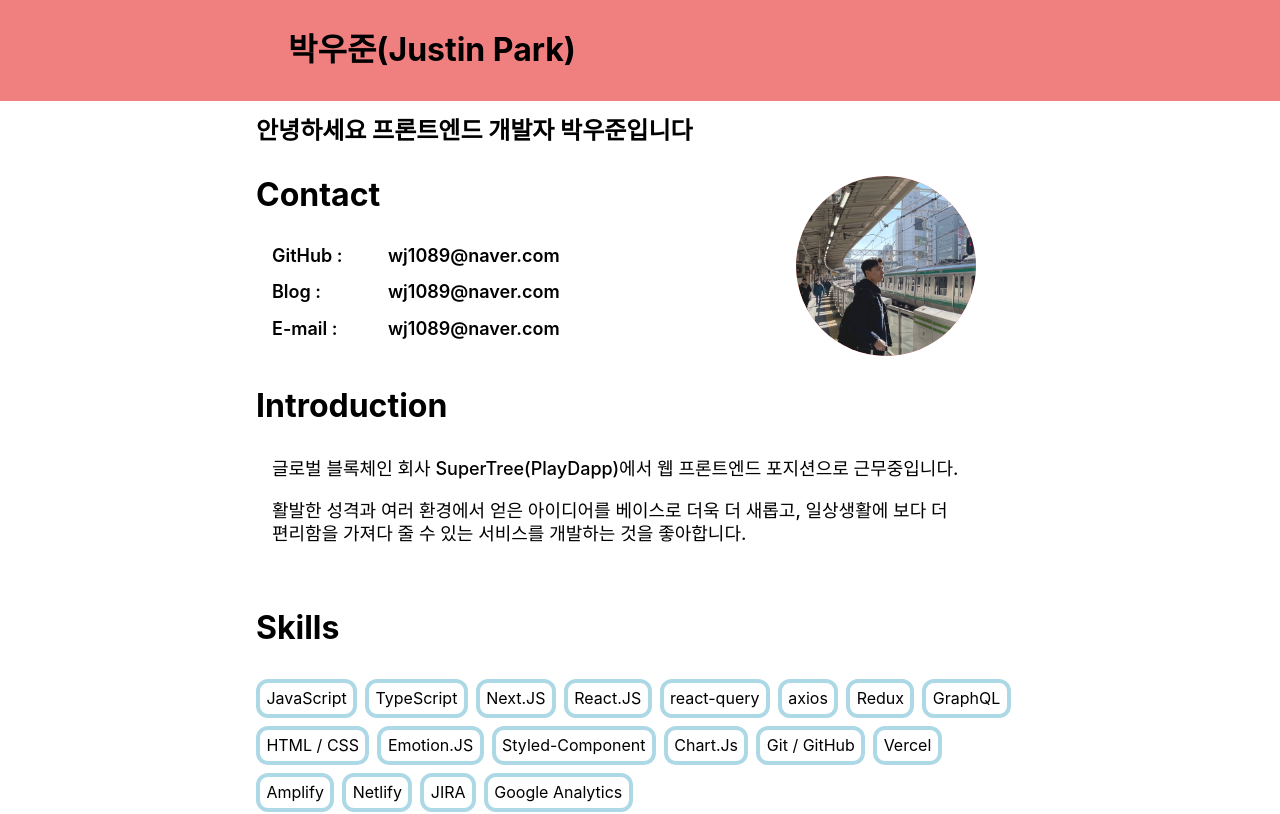
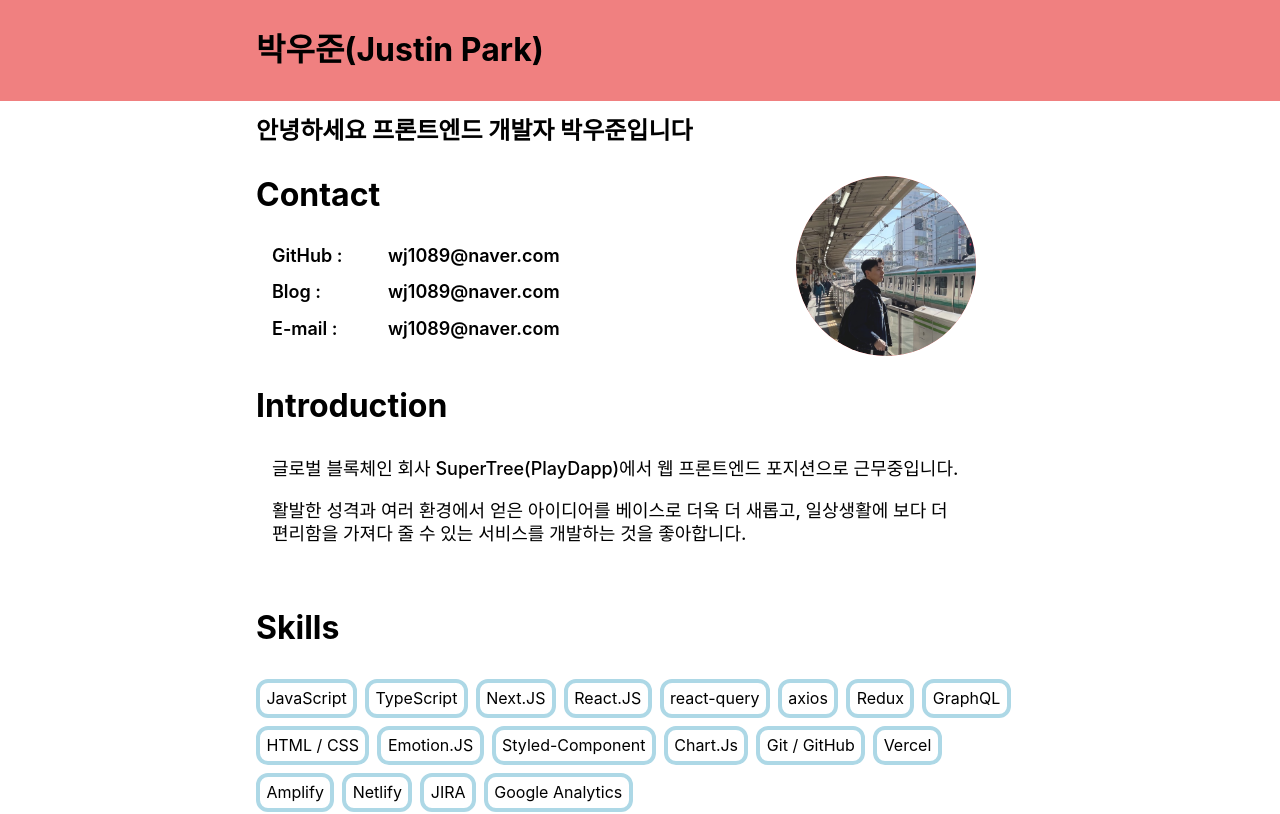
Before and after one commit to justin-supertree/justin-future, a Next.js app: page / in a window 1280 px wide. Shown: the top 814 px of the page. Built offline with nearby package versions, Linux system fonts and the light colour scheme.

Commit message:
feat: header 중앙 코드 수정

```diff
--- a/src/components/Layout/Header.tsx
+++ b/src/components/Layout/Header.tsx
@@ -3,6 +3,7 @@ import styled from "@emotion/styled";
 const Container = styled.div`
   display: flex;
   align-items: center;
+  justify-content: center;
   width: 100%;
   padding: 2rem 3rem;
   background-color: lightcoral;
@@ -15,8 +16,6 @@ const Container = styled.div`
 const InnerWrapper = styled.div`
   width: 100%;
   max-width: 768px;
-  margin: 0;
-  text-align: center;
 `;
 
 const Title = styled.h1`
```
